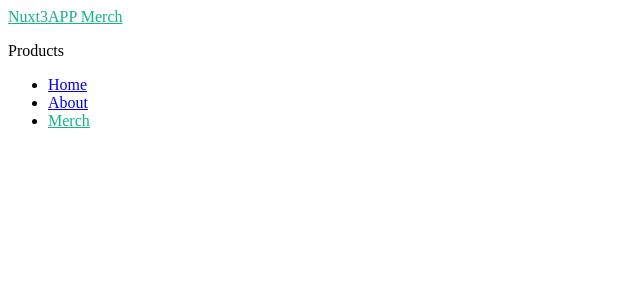
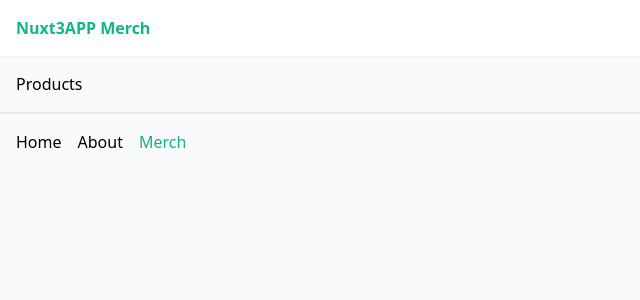
Before and after one commit to SachiniDulakshi/Nuxt3-App, a Nuxt app: page /products in a window 1280 px wide. Shown: the top 300 px of the page, without its empty margins (0-640 px from the left). Built offline with nearby package versions, Linux system fonts and the light colour scheme.

Commit message:
Add tailwind css

```diff
--- /dev/null
+++ b/assets/css/tailwind.css
@@ -0,0 +1,13 @@
+@tailwind base;
+@tailwind components;
+@tailwind utilities;
+
+body {
+  @apply bg-gray-50;
+}
+
+@layer components {
+  .btn {
+    @apply bg-[#12b488] text-white px-3 py-2 rounded-md text-sm text-white;
+  }
+}
--- a/layouts/default.vue
+++ b/layouts/default.vue
@@ -1,16 +1,17 @@
+
 <template>
     <div>
-      <header>
-        <nav>
-          <NuxtLink to="/">Nuxt3APP</NuxtLink>
-          <ul >
+      <header class="shadow-sm bg-white">
+        <nav class="container mx-auto p-4 flex justify-between">
+          <NuxtLink to="/" class="font-bold">Nuxt3APP</NuxtLink>
+          <ul class="flex gap-4">
             <li><NuxtLink to="/">Home</NuxtLink></li>
             <li><NuxtLink to="/about">About</NuxtLink></li>
-            <li><NuxtLink to="/products">Merch</NuxtLink></li>
+            <li><NuxtLink to="/products" class="btn">Merch</NuxtLink></li>
           </ul>
         </nav>
       </header>
-      <div>
+      <div class="container mx-auto p-4">
         <slot />
       </div>
     </div>
--- a/layouts/products.vue
+++ b/layouts/products.vue
@@ -1,15 +1,16 @@
+
 <template>
     <div>
-      <header>
-        <nav>
-          <NuxtLink to="/products">Nuxt3APP Merch</NuxtLink>
+      <header class="shadow-sm bg-white">
+        <nav class="container mx-auto p-4">
+          <NuxtLink to="/products" class="font-bold">Nuxt3APP Merch</NuxtLink>
         </nav>
       </header>
-      <div>
+      <div class="container mx-auto p-4">
         <slot />
       </div>
-      <footer>
-        <ul >
+      <footer class="container mx-auto p-4 flex justify-between border-t-2">
+        <ul class="flex gap-4">
           <li><NuxtLink to="/">Home</NuxtLink></li>
           <li><NuxtLink to="/about">About</NuxtLink></li>
           <li><NuxtLink to="/products">Merch</NuxtLink></li>
--- a/nuxt.config.ts
+++ b/nuxt.config.ts
@@ -1,4 +1,5 @@
 // https://nuxt.com/docs/api/configuration/nuxt-config
 export default defineNuxtConfig({
-  devtools: { enabled: true }
+  // devtools: { enabled: true }
+  modules: ['@nuxtjs/tailwindcss']
 })
--- a/package.json
+++ b/package.json
@@ -13,5 +13,8 @@
     "nuxt": "^3.11.1",
     "vue": "^3.4.21",
     "vue-router": "^4.3.0"
+  },
+  "devDependencies": {
+    "@nuxtjs/tailwindcss": "^6.11.4"
   }
 }
```
Also changed, not shown: 1 other file (tests, documents, lock files or other folders).
